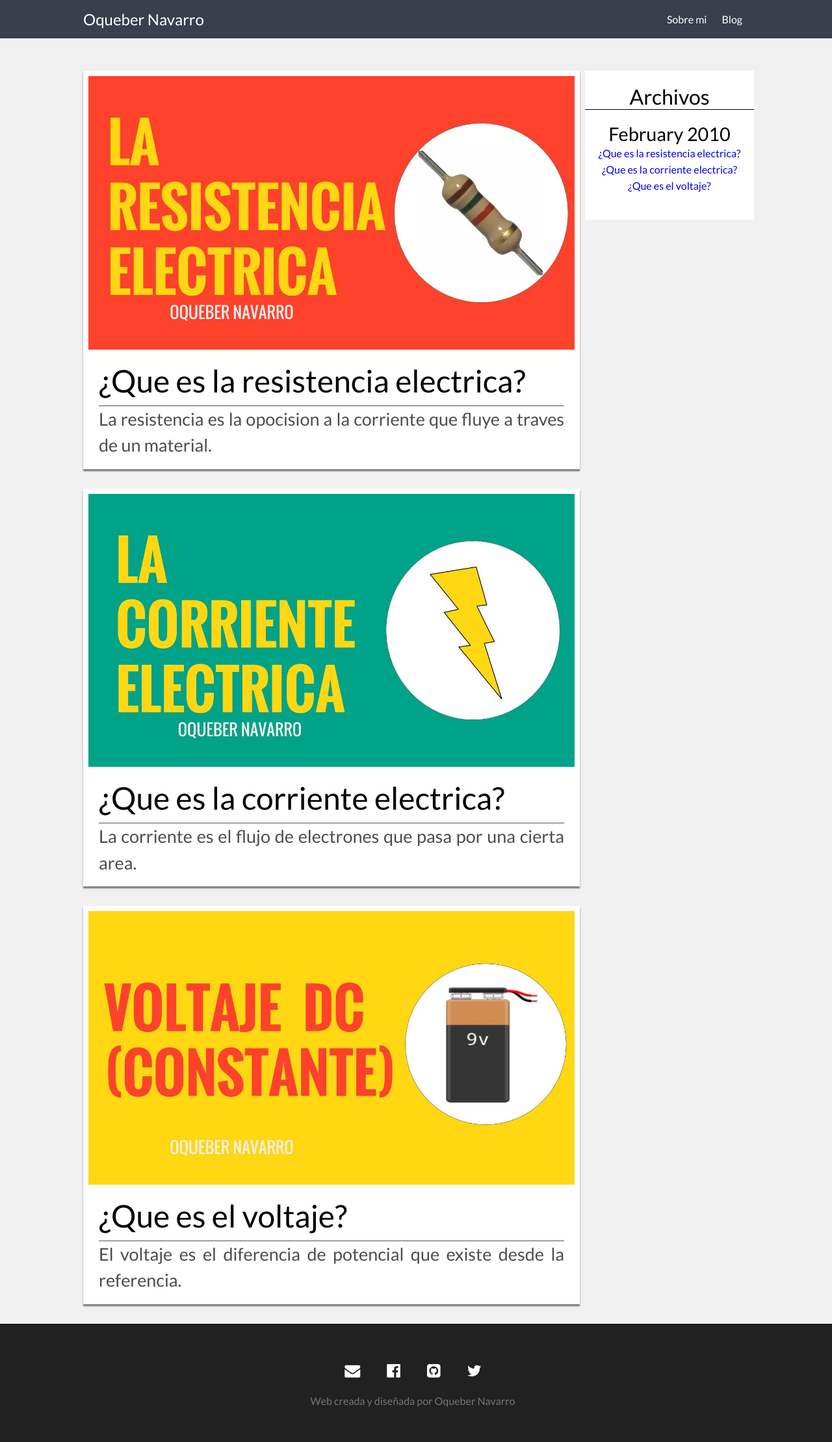
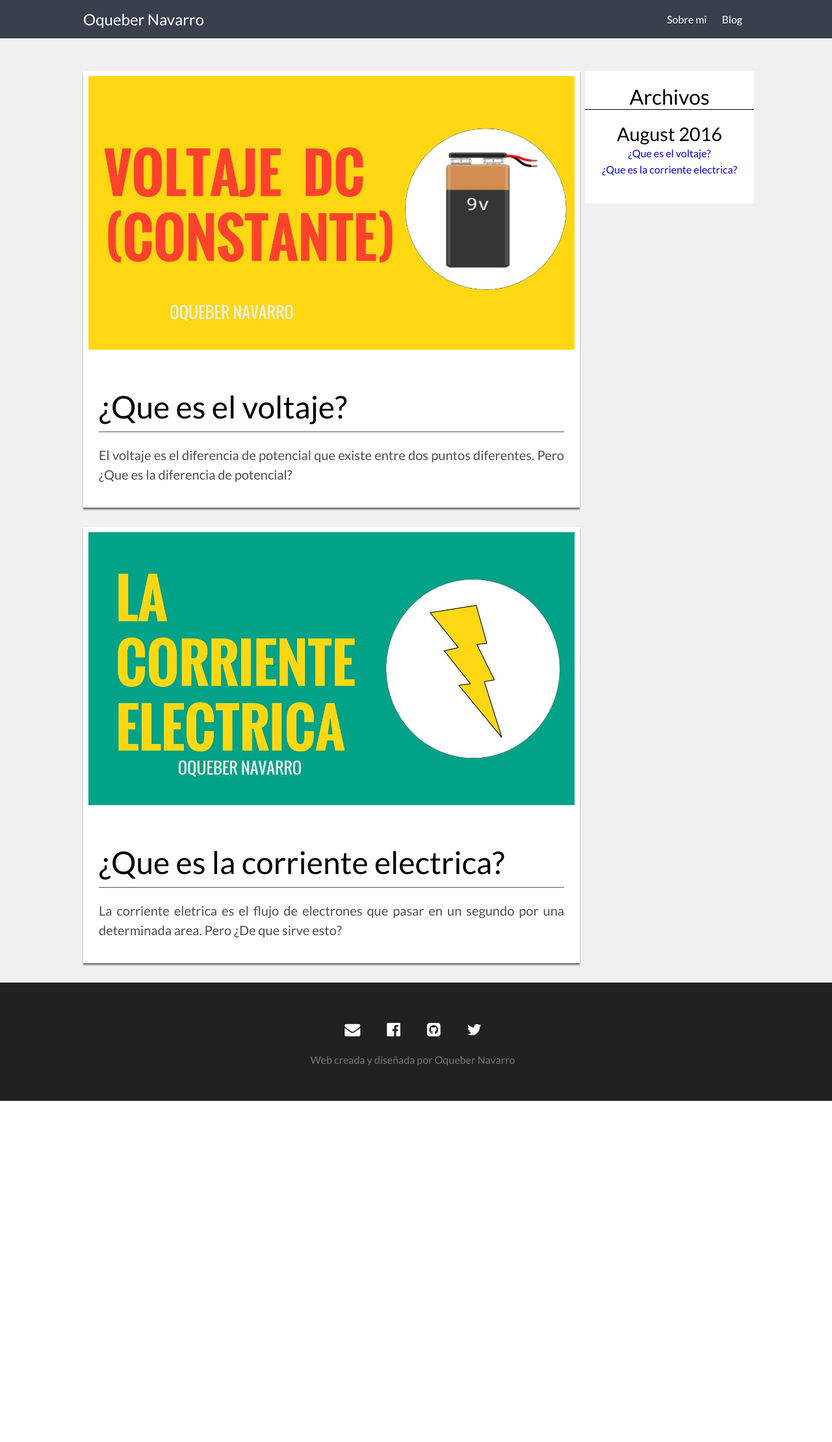
Before and after one commit to oqueber/oqueber-oqueber.github.io, a Jekyll site: the page built from blog/index.html, in a window 1280 px wide. Shown: the whole page at 65% size. Built offline with Jekyll 4.4.1, drawn with Linux system fonts in a browser that asks for light colours; nearby versions of some CDN libraries; the list of posts is cut into pages by our own code; after the commit the page ends 1694 px from its top, so only the background shows below that; some of the changed lines change nothing that is shown.

Commit message:
añadiendo dos articulos

```diff
--- a/_posts/2010-2-3-cuatro.md
+++ /dev/null
@@ -1,31 +0,0 @@
----
-layout: post
-title: ¿Que es el voltaje?
-description: El voltaje es el diferencia de potencial que existe desde la referencia.
-img: post2.jpg
-categories:  [basico,electrica]
-adsenseQuitar: 0
----
-
-
-## ¿Qué es Lorem Ipsum?
-
-Lorem Ipsum es simplemente el texto de relleno de las imprentas y archivos de texto. Lorem Ipsum ha sido el texto de relleno estándar de las industrias desde el año 1500, cuando un impresor (N. del T. persona que se dedica a la imprenta) desconocido usó una galería de textos y los mezcló de tal manera que logró hacer un libro de textos especimen. No sólo sobrevivió 500 años, sino que tambien ingresó como texto de relleno en documentos electrónicos, quedando esencialmente igual al original. Fue popularizado en los 60s con la creación de las hojas "Letraset", las cuales contenian pasajes de Lorem Ipsum, y más recientemente con software de autoedición, como por ejemplo Aldus PageMaker, el cual incluye versiones de Lorem Ipsum.
-
-----------
-
-{% include adsense-post.html %}
-
----------
-## ¿Por qué lo usamos?
-
-Es un hecho establecido hace demasiado tiempo que un lector se distraerá con el contenido del texto de un sitio mientras que mira su diseño. El punto de usar Lorem Ipsum es que tiene una distribución más o menos normal de las letras, al contrario de usar textos como por ejemplo "Contenido aquí, contenido aquí". Estos textos hacen parecerlo un español que se puede leer. Muchos paquetes de autoedición y editores de páginas web usan el Lorem Ipsum como su texto por defecto, y al hacer una búsqueda de "Lorem Ipsum" va a dar por resultado muchos sitios web que usan este texto si se encuentran en estado de desarrollo. Muchas versiones han evolucionado a través de los años, algunas veces por accidente, otras veces a propósito (por ejemplo insertándole humor y cosas por el estilo).
-
-
-![imagen]({{ site.baseurl }}/img/404.jpg)
-
-## ¿De dónde viene?
-
-Al contrario del pensamiento popular, el texto de Lorem Ipsum no es simplemente texto aleatorio. Tiene sus raices en una pieza cl´sica de la literatura del Latin, que data del año 45 antes de Cristo, haciendo que este adquiera mas de 2000 años de antiguedad. Richard McClintock, un profesor de Latin de la Universidad de Hampden-Sydney en Virginia, encontró una de las palabras más oscuras de la lengua del latín, "consecteur", en un pasaje de Lorem Ipsum, y al seguir leyendo distintos textos del latín, descubrió la fuente indudable. Lorem Ipsum viene de las secciones 1.10.32 y 1.10.33 de "de Finnibus Bonorum et Malorum" (Los Extremos del Bien y El Mal) por Cicero, escrito en el año 45 antes de Cristo. Este libro es un tratado de teoría de éticas, muy popular durante el Renacimiento. La primera linea del Lorem Ipsum, "Lorem ipsum dolor sit amet..", viene de una linea en la sección 1.10.32
-
-El **trozo** de texto estándar de Lorem Ipsum usado desde el año 1500 es reproducido debajo para aquellos interesados. Las secciones 1.10.32 y 1.10.33 de "de Finibus Bonorum et Malorum" por Cicero son también reproducidas en su forma original exacta, acompañadas por versiones en Inglés de la traducción realizada en 1914 por H. Rackham.
--- a/_posts/2010-2-3-dos.md
+++ /dev/null
@@ -1,32 +0,0 @@
----
-layout: post
-title: ¿Que es la corriente electrica?
-description: La corriente es el flujo de electrones que pasa por una cierta area.
-img: post1.jpg
-categories: [basico,electrica]
-adsenseQuitar: 0
----
-
-
-## ¿Qué es Lorem Ipsum?
-
-Lorem Ipsum es simplemente el texto de relleno de las imprentas y archivos de texto. Lorem Ipsum ha sido el texto de relleno estándar de las industrias desde el año 1500, cuando un impresor (N. del T. persona que se dedica a la imprenta) desconocido usó una galería de textos y los mezcló de tal manera que logró hacer un libro de textos especimen. No sólo sobrevivió 500 años, sino que tambien ingresó como texto de relleno en documentos electrónicos, quedando esencialmente igual al original. Fue popularizado en los 60s con la creación de las hojas "Letraset", las cuales contenian pasajes de Lorem Ipsum, y más recientemente con software de autoedición, como por ejemplo Aldus PageMaker, el cual incluye versiones de Lorem Ipsum.
-
-----------
-
-{% include adsense-post.html %}
-
----------
-
-## ¿Por qué lo usamos?
-
-Es un hecho establecido hace demasiado tiempo que un lector se distraerá con el contenido del texto de un sitio mientras que mira su diseño. El punto de usar Lorem Ipsum es que tiene una distribución más o menos normal de las letras, al contrario de usar textos como por ejemplo "Contenido aquí, contenido aquí". Estos textos hacen parecerlo un español que se puede leer. Muchos paquetes de autoedición y editores de páginas web usan el Lorem Ipsum como su texto por defecto, y al hacer una búsqueda de "Lorem Ipsum" va a dar por resultado muchos sitios web que usan este texto si se encuentran en estado de desarrollo. Muchas versiones han evolucionado a través de los años, algunas veces por accidente, otras veces a propósito (por ejemplo insertándole humor y cosas por el estilo).
-
-
-![imagen]({{ site.baseurl }}/img/2.jpg)
-
-## ¿De dónde viene?
-
-Al contrario del pensamiento popular, el texto de Lorem Ipsum no es simplemente texto aleatorio. Tiene sus raices en una pieza cl´sica de la literatura del Latin, que data del año 45 antes de Cristo, haciendo que este adquiera mas de 2000 años de antiguedad. Richard McClintock, un profesor de Latin de la Universidad de Hampden-Sydney en Virginia, encontró una de las palabras más oscuras de la lengua del latín, "consecteur", en un pasaje de Lorem Ipsum, y al seguir leyendo distintos textos del latín, descubrió la fuente indudable. Lorem Ipsum viene de las secciones 1.10.32 y 1.10.33 de "de Finnibus Bonorum et Malorum" (Los Extremos del Bien y El Mal) por Cicero, escrito en el año 45 antes de Cristo. Este libro es un tratado de teoría de éticas, muy popular durante el Renacimiento. La primera linea del Lorem Ipsum, "Lorem ipsum dolor sit amet..", viene de una linea en la sección 1.10.32
-
-El **trozo** de texto estándar de Lorem Ipsum usado desde el año 1500 es reproducido debajo para aquellos interesados. Las secciones 1.10.32 y 1.10.33 de "de Finibus Bonorum et Malorum" por Cicero son también reproducidas en su forma original exacta, acompañadas por versiones en Inglés de la traducción realizada en 1914 por H. Rackham.
--- a/_posts/2010-2-3-nueve.md
+++ /dev/null
@@ -1,32 +0,0 @@
----
-layout: post
-title: ¿Que es la resistencia electrica?
-description: La resistencia es la opocision a la corriente que fluye a traves de un material.
-img: post3.jpg
-categories: [basico,electrica]
-adsenseQuitar: 0
----
-
-
-## ¿Qué es Lorem Ipsum?
-
-Lorem Ipsum es simplemente el texto de relleno de las imprentas y archivos de texto. Lorem Ipsum ha sido el texto de relleno estándar de las industrias desde el año 1500, cuando un impresor (N. del T. persona que se dedica a la imprenta) desconocido usó una galería de textos y los mezcló de tal manera que logró hacer un libro de textos especimen. No sólo sobrevivió 500 años, sino que tambien ingresó como texto de relleno en documentos electrónicos, quedando esencialmente igual al original. Fue popularizado en los 60s con la creación de las hojas "Letraset", las cuales contenian pasajes de Lorem Ipsum, y más recientemente con software de autoedición, como por ejemplo Aldus PageMaker, el cual incluye versiones de Lorem Ipsum.
-
-----------
-
-{% include adsense-post.html %}
-
----------
-
-## ¿Por qué lo usamos?
-
-Es un hecho establecido hace demasiado tiempo que un lector se distraerá con el contenido del texto de un sitio mientras que mira su diseño. El punto de usar Lorem Ipsum es que tiene una distribución más o menos normal de las letras, al contrario de usar textos como por ejemplo "Contenido aquí, contenido aquí". Estos textos hacen parecerlo un español que se puede leer. Muchos paquetes de autoedición y editores de páginas web usan el Lorem Ipsum como su texto por defecto, y al hacer una búsqueda de "Lorem Ipsum" va a dar por resultado muchos sitios web que usan este texto si se encuentran en estado de desarrollo. Muchas versiones han evolucionado a través de los años, algunas veces por accidente, otras veces a propósito (por ejemplo insertándole humor y cosas por el estilo).
-
-
-![imagen]({{ site.baseurl }}/img/404.jpg)
-
-## ¿De dónde viene?
-
-Al contrario del pensamiento popular, el texto de Lorem Ipsum no es simplemente texto aleatorio. Tiene sus raices en una pieza cl´sica de la literatura del Latin, que data del año 45 antes de Cristo, haciendo que este adquiera mas de 2000 años de antiguedad. Richard McClintock, un profesor de Latin de la Universidad de Hampden-Sydney en Virginia, encontró una de las palabras más oscuras de la lengua del latín, "consecteur", en un pasaje de Lorem Ipsum, y al seguir leyendo distintos textos del latín, descubrió la fuente indudable. Lorem Ipsum viene de las secciones 1.10.32 y 1.10.33 de "de Finnibus Bonorum et Malorum" (Los Extremos del Bien y El Mal) por Cicero, escrito en el año 45 antes de Cristo. Este libro es un tratado de teoría de éticas, muy popular durante el Renacimiento. La primera linea del Lorem Ipsum, "Lorem ipsum dolor sit amet..", viene de una linea en la sección 1.10.32
-
-El **trozo** de texto estándar de Lorem Ipsum usado desde el año 1500 es reproducido debajo para aquellos interesados. Las secciones 1.10.32 y 1.10.33 de "de Finibus Bonorum et Malorum" por Cicero son también reproducidas en su forma original exacta, acompañadas por versiones en Inglés de la traducción realizada en 1914 por H. Rackham.
--- /dev/null
+++ b/_posts/2016-08-30-corriente-electrica.md
@@ -0,0 +1,56 @@
+---
+layout: post
+title: ¿Que es la corriente electrica?
+description: La corriente eletrica es el flujo de electrones que pasar en un segundo por una determinada area. Pero ¿De que sirve esto?
+img: post1.jpg
+categories:  [basico,Ley-de-Ohm]
+adsenseQuitar: 0
+---
+
+En el artículo anterior donde explicamos qué es el voltaje ([Si no lo haz leído te invito hacer clic a este link!]({{ base.url}}/voltaje)) es diferencia de potencial, mientras exista mayor diferencia de potencial ósea mayor voltaje, mayor será la corriente que pasara por ella. Para explicar este fenómeno, lo vamos a semejar a la analogía del agua.
+
+El número de voltios representa la cantidad de fuerza aplicada a un circuito. Cuanto mayor sea el voltaje, mayor será la fuerza aplicada, por consiguiente habrá mayor flujo de corriente.
+
+![corriente electrica]({{ site.baseurl }}/img/corriente/corriente-electrica.png)
+
+El voltaje (diferencia de potencial) se representa con la altura de los recipientes de agua. Y el agua que circula a través de la manguera de cada recipiente, representara la corriente eléctrica.
+
+En la **figura 1** no tiene diferencia de potencial, por lo tanto no habrá corriente eléctrica.
+
+En la **figura 2** existe una diferencia de potencial, por lo tanto habrá corriente eléctrica circulado.
+
+En la **figura 3** hay mucha más diferencia de potencial y existira mas corriente eléctrica circulado.
+
+Para tener corriente eléctrica debe de existir una diferencia de potencial.
+
+![corriente electrica]({{ site.baseurl }}/img/corriente/analogia-del-agua.gif)
+
+Si queremos indicar el caudal de agua que pasa por una cañería lo hacemos en términos de litros por segundo, es decir, por el número de litros que pasa en un segundo. Asi en la electricidad, si nos detenemos en cierto punto de un circuito y observamos imaginariamente el número de electrones que pasa en un segundo, habremos descubierto una unidad práctica para expresar la intensidad de corriente. Esa unidad de llama amperio y se mide en culombios, el amperio representa el paso de un culombio de electricidad en el tiempo de 1 segundo a través de un circuito. En otras palabras el movimientos de 6.28x10^18 electrones por segundo.
+
+<p style="font-size:2em; text-align:center; padding:20px 0;">1A = 1 C/S</p>
+
+<div style="text-align:center;border:6px dashed red; padding:0 15px">
+
+<h2> Corriente real y corriente convencional.</h2>
+
+<p>
+     La corriente convencional se le llama asi porque al principio de las investigaciones sobre la electricidad se creía que el movimiento de la corriente era desde el polo positivo al negativo.
+</p>
+<p>
+     La dirección de la corriente real siempre parte del polo negativo de la batería, circula por todo el circuito y vuelve a la pila por el lado positivo, pero este descubrimiento nunca se ha utilizando para no tener que modificar las fórmulas ya especificadas con ese tipo de corriente.
+</p>
+     <img style="margin:0 auto" src="{{ site.baseurl }}/img/corriente/corriente-real.jpg" alt="direccion de corriente real"/>
+<p>
+     Ambos concepto son válido porque la corriente eléctrica es producida por el impulso de energía que se transfiere de electrón a electrón y esto se le llama corriente eléctrica.Por lo tanto indiferentemente la convención que utilices no afecta el funcionamiento del circuito.
+     </p>
+     <img src="{{ site.baseurl }}/img/corriente/corriente-electrica.gif" alt="corriente electrica"/>
+</div>'
+
+
+
+
+----------
+
+{% include adsense-post.html %}
+
+---------
--- /dev/null
+++ b/_posts/2016-08-30-voltaje.md
@@ -0,0 +1,31 @@
+---
+layout: post
+title: ¿Que es el voltaje?
+description: El voltaje es el diferencia de potencial que existe entre dos puntos diferentes. Pero ¿Que es la diferencia de potencial?
+img: post2.jpg
+categories:  [basico,Ley-de-Ohm]
+adsenseQuitar: 0
+---
+
+El voltaje (tensión eléctrica) es lo mismo que diferencia de potencial.Pero ¿Que es la diferencia de potencial?, lo explicamos a continuacion.
+
+## La diferencia de potencial
+La diferencia de potencial es la cantidad o medida que resulta de comparar dos cantidades distintas. Por ejemplo observar la figura 1 y la figura 2 que se muestra a continuación:
+
+![potencial Electrico]({{ site.baseurl }}/img/potencialElectrico.png)
+
+Imaginemos que deseamos pasar agua de un recipiente a otro. En la **figura 1** se colocan dos recipientes de agua en el suelo, luego los conectamos a través de una manguera. No circulara agua por la manguera porque están en el mismo nivel de referencia, ósea ambos están en el suelo. Ahora agarramos esos mismos recipientes, pero esta vez, el recipiente **“a”** lo colocamos a 10 metros de distancia del suelo (**Figura 2**), ahora SI circula agua de un recipiente al otro. Esto se debe a que el agua siempre va a querer estar lo más cercano posible al suelo debido a la gravedad.
+
+Por esta razón el agua de los lagos no se mueve. Y el agua de las montañas baja desde lo más alto forman los ríos en su camino.
+
+A este potencial se define como el trabajo que es necesario realizar para transportar una carga desde el punto a hasta el punto b
+
++ “Una fuente de voltaje es un dispositivo que tiene entre sus terminales una diferencia de potencial, cuya fuerza es capaz de mover los electrones libres de un material, al ser conectado entre sus terminales”
+
+En conclusión, cuando hablamos de voltaje o tension eléctrica nos referimos al potencial eléctrico que existe entre dos puntos diferentes. El voltaje es una fuerza capaz de mover electrones y esta fuerza se mide en voltios.
+
+----------
+
+{% include adsense-post.html %}
+
+---------
--- a/_sass/style-blog.scss
+++ b/_sass/style-blog.scss
@@ -3,6 +3,9 @@
      overflow:hidden;
      text-align:center;
 
+}
+strong{
+     font-weight: bold;
 }
 .masRecientes{
      position:relative;
@@ -76,15 +79,29 @@
      font-family: "Lato",sans-serif;
      line-height: 1.313em;
      color: #545454;
-     font-size: 1.7em;
+     font-size: 2em;
      margin: 1em 0;
+}
+.post img{
+     margin: 40px 0;
 }
 .post p {
      color: rgba(0, 0, 0, 0.7);
          font-family: "Lato",serif;
-         font-size: 27px;
+         font-size: 20px;
          line-height: 1.5em;
          text-align: justify;
+         margin: 20px 0;
+}
+.post li{
+     color: rgba(0, 0, 0, 0.7);
+     font-size: 20px;
+     line-height: 1.5em;
+     text-align: justify;
+     margin: 20px 0;
+     padding: 30px;
+     font-weight: bold;
+     list-style: none;
 }
 .post img{
      max-width: 99%;
```
Also changed, not shown: img/corriente/analogia-del-agua.gif (added), img/corriente/corriente-electrica.gif (added), img/corriente/corriente-electrica.png (added), img/corriente/corriente-real.jpg (added), img/potencialElectrico.png (added).
